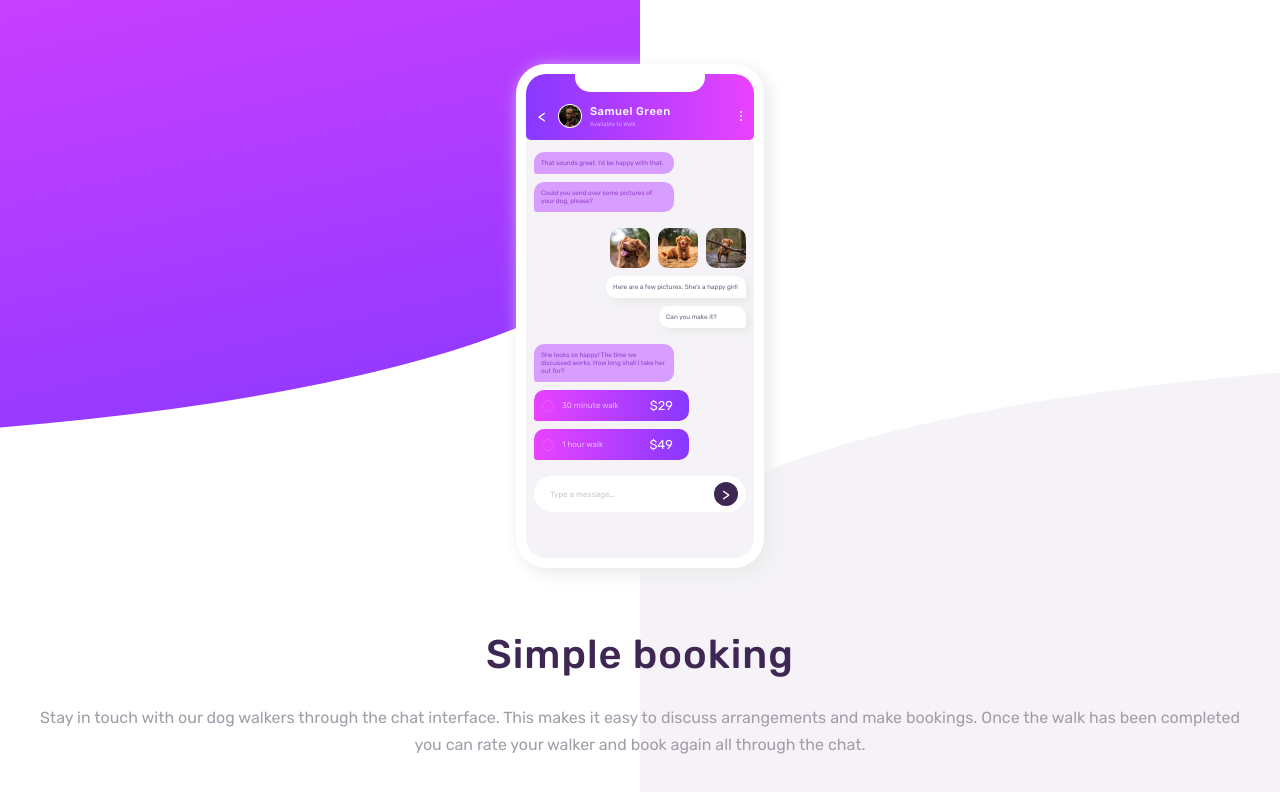
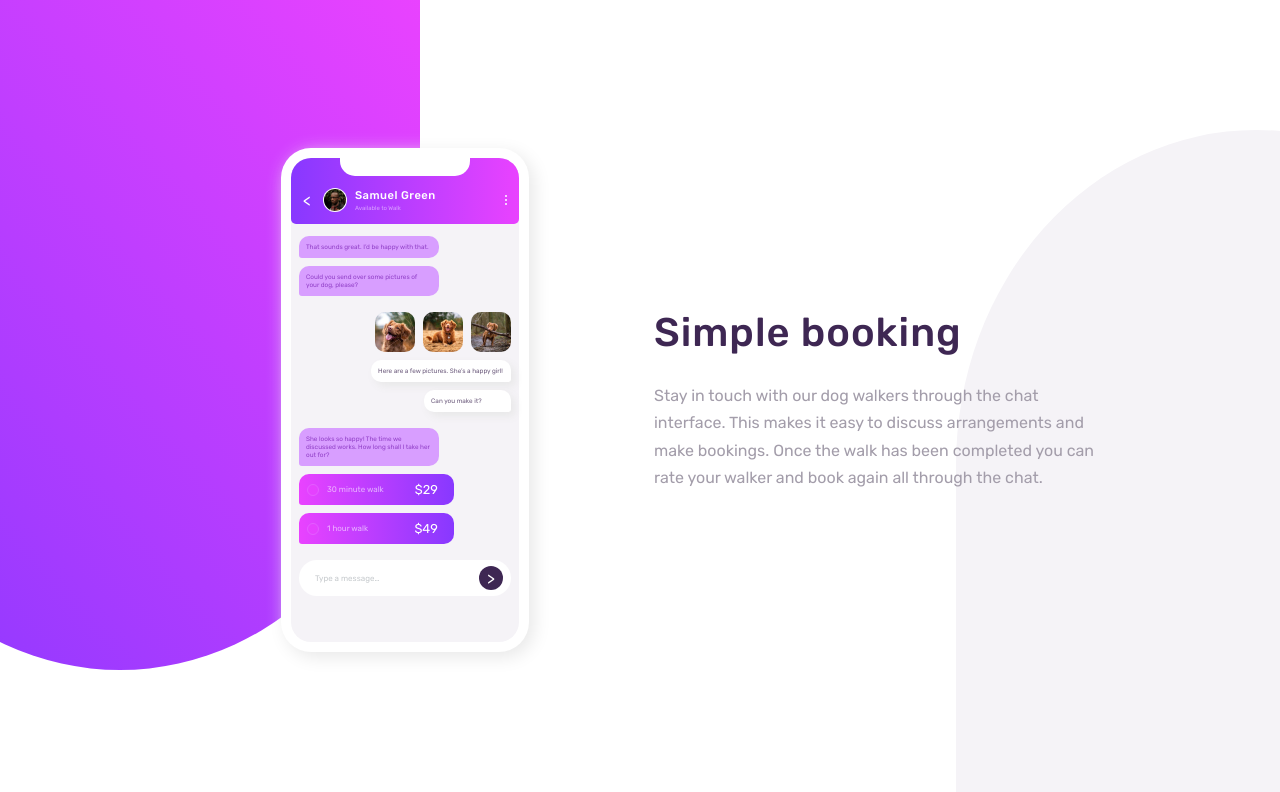
Before and after one commit to bmhan319/chatApp-Css-illustration, a React (Create React App) app: page / in a window 1280 px wide. Shown: the top 792 px of the page. Built offline with nearby package versions, Linux system fonts and the light colour scheme.

Commit message:
added responsive sizing

```diff
--- a/src/css/background.css
+++ b/src/css/background.css
@@ -3,6 +3,7 @@
   height: 100vh;
   overflow-x: hidden;
   position: relative;
+  max-width: 1440px;
 }
 
 .darkBg {
@@ -12,15 +13,66 @@
   background-image: linear-gradient(to top left, var(--LightViolet), var(--Magenta));
   border-bottom-right-radius: 50%;
   border-bottom-left-radius: 50%;
+  position: absolute;
+  top: 0;
+  left: 0;
 }
 
 .lightBg {
   width: 150vw;
   height: 55vh;
-  transform: translateX(33.333%);
+  transform: translateX(66.667%);
   background-color: var(--LightGrayViolet);
   border-top-right-radius: 50%;
   border-top-left-radius: 50%;
   position: absolute;
+  right: 0;
   bottom: 0;
 }
+
+@media (min-width: 600px) {
+  .darkBg {
+    width: 600px;
+    height: 670px;
+    transform: translateX(-60%);
+  }
+
+  .lightBg {
+    width: 600px;
+    height: 670px;
+    transform: translateX(60%);
+    right: 0;
+  }
+ }
+
+ @media (min-width: 900px) {
+  .darkBg {
+    width: 600px;
+    height: 670px;
+    transform: translateX(-30%);
+    background-image: linear-gradient(to top right, var(--LightViolet), var(--Magenta));
+  }
+
+  .lightBg {
+    width: 600px;
+    height: 670px;
+    transform: translateX(46%);
+    right: 0;
+  }
+ }
+
+ @media (min-width: 1100px) {
+  .darkBg {
+    width: 600px;
+    height: 670px;
+    transform: translateX(-30%);
+    background-image: linear-gradient(to top right, var(--LightViolet), var(--Magenta));
+  }
+
+  .lightBg {
+    width: 600px;
+    height: 670px;
+    transform: translateX(46%);
+    right: 0;
+  }
+ }
--- a/src/css/foreground.css
+++ b/src/css/foreground.css
@@ -5,4 +5,14 @@
   left: 0;
   right: 0;
   padding-top: 64px;
+  height: 100vh;
 }
+
+@media (min-width: 1100px) {
+  .foregroundComponent {
+  display: flex;
+  padding: 147px 0;
+  justify-content: center;
+  align-items: center;
+  }
+}
--- a/src/css/message.css
+++ b/src/css/message.css
@@ -18,3 +18,30 @@
   padding: 0 36px;
   line-height: 1.7em;
 }
+
+@media (min-width: 600px) {
+  .messageComponent {
+    width: 445px;
+    margin: 0 auto;
+    }
+}
+
+@media (min-width: 1100px) {
+  .messageComponent {
+  width: 445px;
+  margin: 0;
+  }
+
+  .messageContainer {
+    margin-top: 0px;
+    text-align: left;
+  }
+
+  .messageHeadline {
+    padding: 0px;
+  }
+
+  .messageParagraph {
+    padding: 0px;
+  }
+}
--- a/src/css/phone.css
+++ b/src/css/phone.css
@@ -235,3 +235,10 @@
   align-items: center;
   justify-content: center;
 }
+
+@media (min-width: 1100px) {
+  .phoneComponent {
+  margin: 0 125px 0 0;
+  margin-left: 100px;
+  }
+}
--- a/src/index.css
+++ b/src/index.css
@@ -28,11 +28,16 @@
 
 body {
   font-family: 'Rubik', sans-serif;
+  background-color: hsl(206, 6%, 79%);
 }
 
 .App {
   background-color: var(--White);
   width: 100vw;
+  max-width: 1440px;
   height: 100vh;
   position: relative;
+  position: relative;
+  margin: 0 auto;
+  overflow-x: hidden;
 }
```
